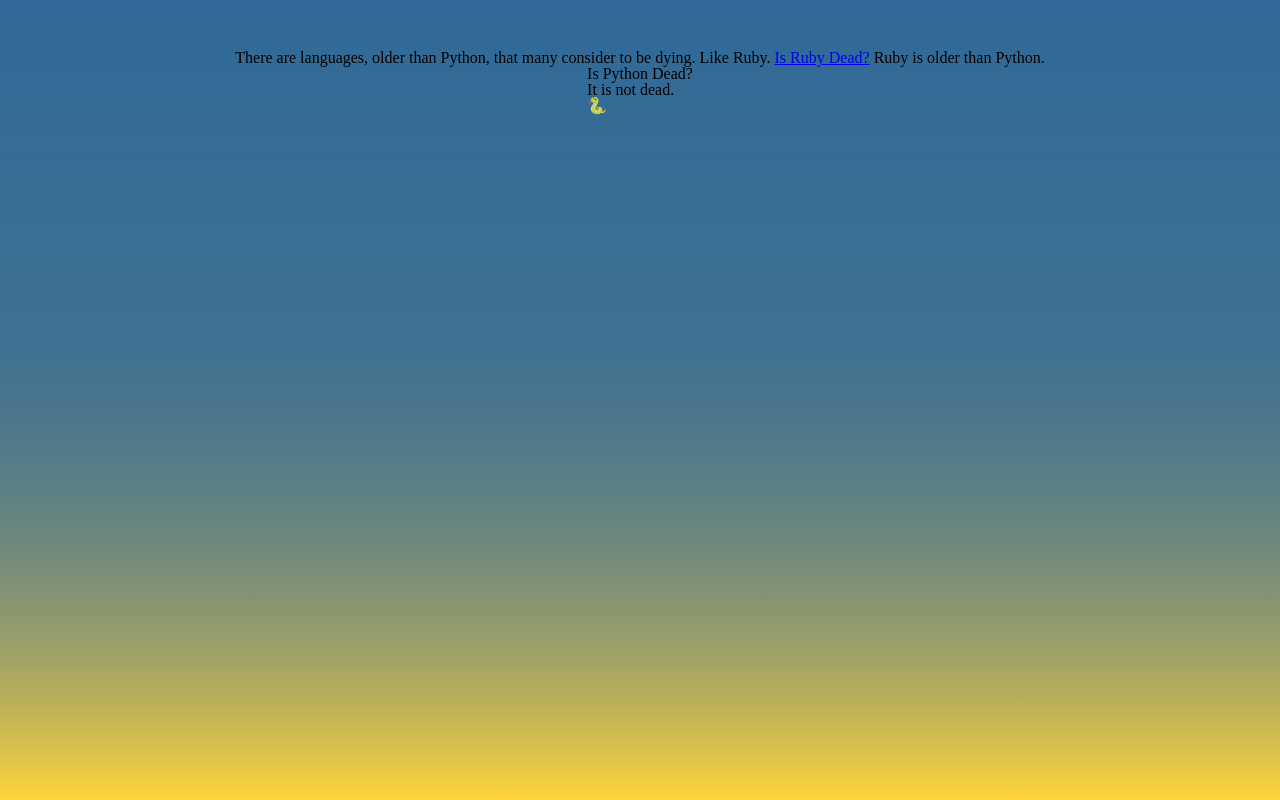
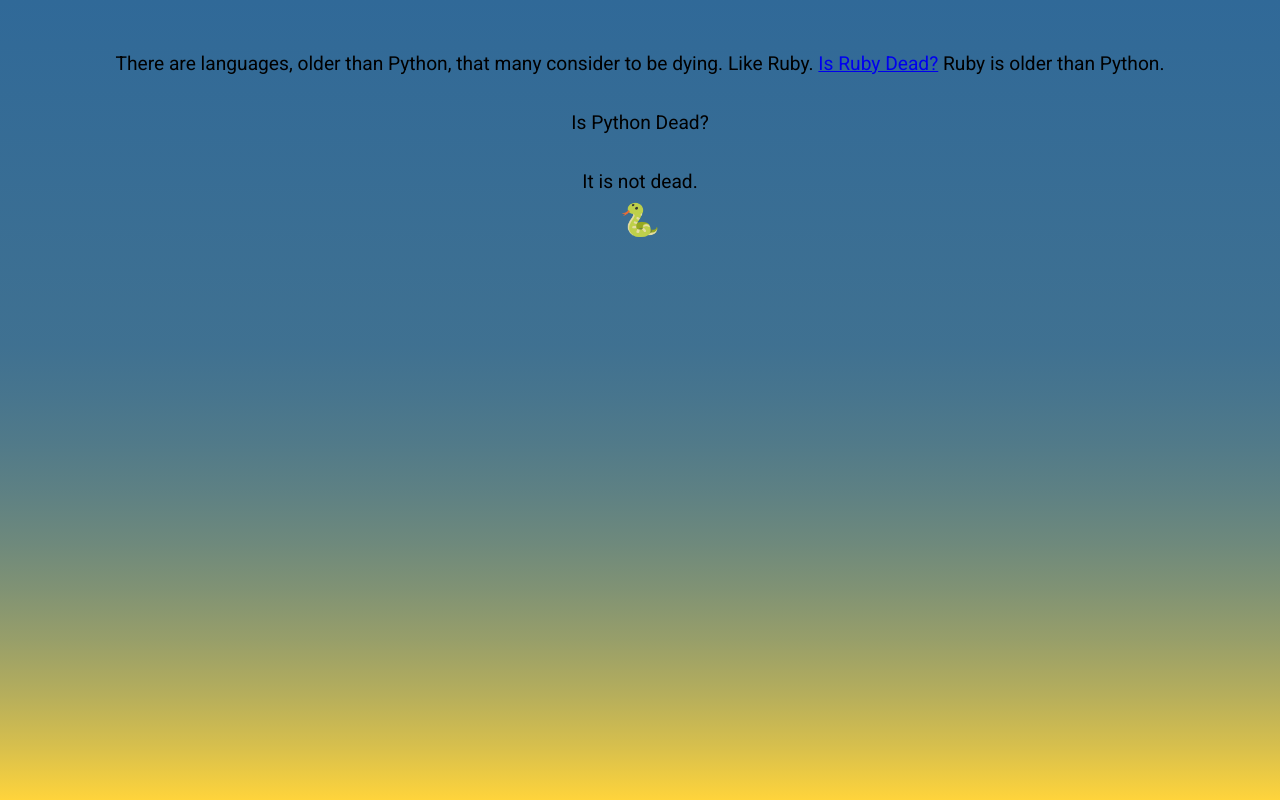
Before and after one commit to bycdiaz/ispythondead, a plain HTML site: page index.html in a window 1280 px wide. Drawn offline with Linux system fonts and the light colour scheme.

Commit message:
Styles status container and emoji.

```diff
--- a/styles.css
+++ b/styles.css
@@ -1,3 +1,5 @@
+@import url('https://fonts.googleapis.com/css2?family=Roboto:wght@400&display=swap');
+
 body {
   background: linear-gradient(#306998, 80%, #FFD43B) fixed;
 }
@@ -6,5 +8,20 @@ body {
   display: flex;
   flex-direction: column;
   align-items: center;
-  margin: 50px 50px;
+  margin: 50px 70px;
+  font-family: 'Roboto', sans-serif;
+  font-size: larger;
+  line-height: 1.5;
 }
+
+.status-container {
+  margin-top: 30px;
+  display: flex;
+  flex-direction: column;
+  align-items: center;
+  line-height: 1.5;
+}
+
+.snake-emoji {
+  font-size: xx-large;
+}
```
